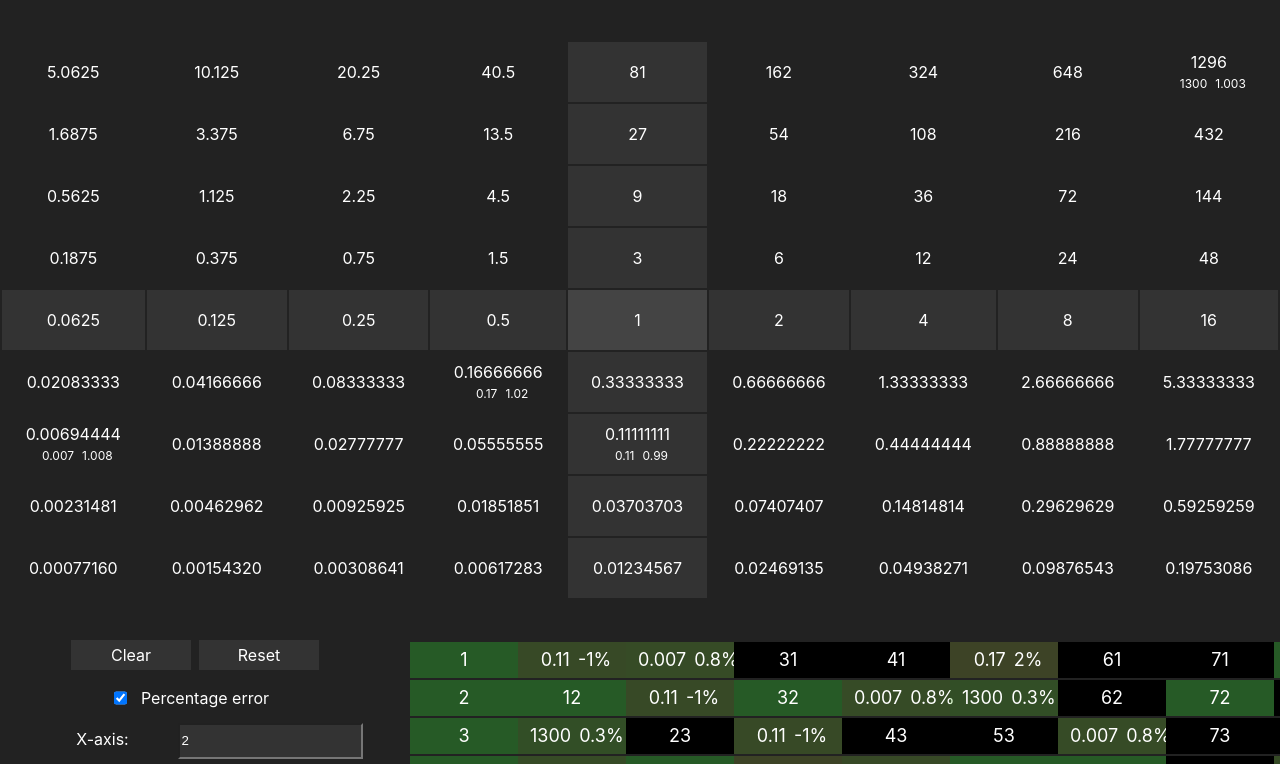
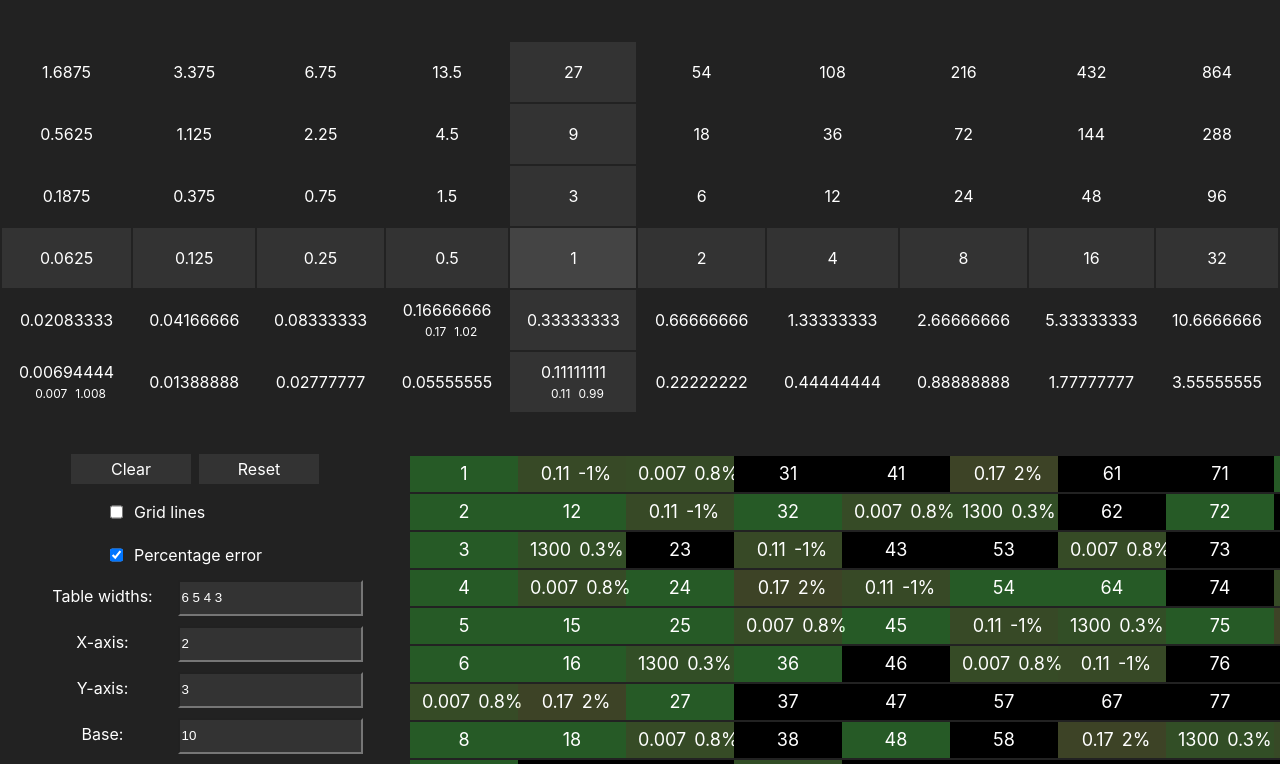
Before and after one commit to gla23/factor-axes, a React (Vite) app: page / in a window 1280 px wide. Shown: the top 764 px of the page. Built offline with nearby package versions, Linux system fonts and the light colour scheme.

Commit message:
Add grid lines and table dimensions

```diff
--- a/index.html
+++ b/index.html
@@ -12,10 +12,11 @@
     <title>Factor grid</title>
   </head>
   <body>
+    <script type="module" src="./src/index.tsx"></script>
     <noscript>You need to enable JavaScript to run this app.</noscript>
+    <div id="root"></div>
     <div id="modalRoot"></div>
-    <div id="root"></div>
-    <script type="module" src="./src/index.tsx"></script>
+
     <!--
       This HTML file is a template.
       If you open it directly in the browser, you will see an empty page.
--- a/src/App.css
+++ b/src/App.css
@@ -23,6 +23,7 @@ td.column0 {
 td.data0-0 {
   background-color: #444;
 }
+
 .control {
   width: 120px;
   /* height: 30px;
--- a/src/App.tsx
+++ b/src/App.tsx
@@ -40,8 +40,11 @@ function App() {
   const [base, setBase] = useState(10);
   const [xAxis, setXAxis] = useState(2);
   const [yAxis, setYAxis] = useState(3);
-  const [tableWidth, setTableWidth] = useState(9);
+  const [tableWidths, setTableWidths] = useState<(number | undefined)[]>([
+    6, 5, 4, 3,
+  ]);
   const [percentageError, setPercentageError] = useState(true);
+  const [gridLines, setGridLines] = useState(false);
 
   const [estimation, setEstimation] = useState<null | Estimation>();
   const [estimations, setEstimations] = useState<Estimations>(() => {
@@ -53,12 +56,13 @@ function App() {
     localStorage.setItem("estimations", JSON.stringify(estimations));
   });
 
+  const [x = 6, xN = 5, y = 4, yN = 3] = tableWidths;
   const stuff: Data[][] = [];
-  for (let i = 0; i < tableWidth; i++) {
+  for (let i = 0; i < y + yN - 1; i++) {
     stuff[i] = [];
-    for (let j = 0; j < tableWidth; j++) {
-      const row = -i + Math.floor(tableWidth / 2);
-      const column = j - Math.floor(tableWidth / 2);
+    for (let j = 0; j < x + xN - 1; j++) {
+      const row = y - 1 - i;
+      const column = j - xN + 1;
       const number = Math.pow(yAxis, row) * Math.pow(xAxis, column);
       stuff[i][j] = {
         number: number.toString(base).slice(0, 10),
@@ -67,25 +71,30 @@ function App() {
       };
     }
   }
+
   return (
     <div className="App">
-      <table style={{ width: "100vw", textAlign: "center" }}>
+      <table
+        style={{ width: "100vw", textAlign: "center", overflow: "hidden" }}
+      >
         <tbody>
-          {stuff.map((row, i) => (
+          {stuff.map((row, i, columns) => (
             <tr key={i}>
-              {row.map((data, j) => (
+              {row.map((data, j, rows) => (
                 <GridElement
                   key={j}
                   data={data}
                   estimations={estimations}
                   setEstimation={setEstimation}
+                  gridDimensions={tableWidths}
+                  gridLines={gridLines}
                 />
               ))}
             </tr>
           ))}
         </tbody>
       </table>
-      <Modal open={!!estimation} close={() => setEstimation(null)}>
+      <Modal open={!!estimation} close={() => setEstimation(undefined)}>
         <div style={{ paddingLeft: "24px" }}>
           <h2>Add estimation</h2>
           Estimate {estimation?.number} as{" "}
@@ -131,17 +140,57 @@ function App() {
           </div>
           <div>
             <input
+              id="gridLines"
+              type="checkbox"
+              checked={gridLines}
+              onChange={(e) => setGridLines((v) => !v)}
+            />
+            <label
+              style={{
+                verticalAlign: "top",
+                textAlign: "left",
+                marginLeft: 8,
+                marginTop: 8,
+              }}
+              htmlFor="gridLines"
+            >
+              Grid lines
+            </label>
+          </div>
+          <div>
+            <input
               id="percentage"
               type="checkbox"
               checked={percentageError}
               onChange={(e) => setPercentageError((v) => !v)}
             />
             <label
-              style={{ verticalAlign: "top", marginTop: 8 }}
+              style={{
+                verticalAlign: "top",
+                textAlign: "left",
+                marginLeft: 8,
+                marginTop: 8,
+              }}
               htmlFor="percentage"
             >
               Percentage error
             </label>
+          </div>
+          <div>
+            <label>Table widths:</label>
+            <input
+              type="text"
+              value={tableWidths.join(" ")}
+              onChange={(e) => {
+                const value = e.target.value;
+                const strings = value.split(" ");
+                setTableWidths(
+                  strings.flatMap((string) =>
+                    string === "" ? [undefined] : [parseInt(string)]
+                  )
+                );
+              }}
+            />
           </div>
           <div>
             <label>X-axis:</label>
@@ -158,15 +207,6 @@ function App() {
               type="text"
               value={yAxis}
               onChange={(e) => setYAxis(parseInt(e.target.value))}
-            />
-          </div>
-
-          <div>
-            <label>Table width:</label>
-            <input
-              type="text"
-              value={tableWidth}
-              onChange={(e) => setTableWidth(parseInt(e.target.value))}
             />
           </div>
           <div>
--- a/src/GridElement.tsx
+++ b/src/GridElement.tsx
@@ -1,19 +1,41 @@
 import { useState } from "react";
 import { Data, Estimations, Estimation, removeFluff } from "./App";
 
+const lineHeight = 150;
+const Line = (props: { horizontal?: boolean; color: string }) => {
+  const { horizontal, color } = props;
+  return (
+    <div
+      style={{
+        position: "absolute",
+        transform: `translate${horizontal ? "Y" : "X"}(-50%)`,
+        [horizontal ? "bottom" : "left"]: "50%",
+        [horizontal ? "right" : "bottom"]: -lineHeight / 2,
+        [horizontal ? "height" : "width"]: "2px",
+        [horizontal ? "width" : "height"]: lineHeight,
+        backgroundColor: color,
+        zIndex: 2,
+      }}
+    />
+  );
+};
 export const GridElement = (props: {
   data: Data;
   estimations: Estimations;
   setEstimation: (estimation: Estimation) => void;
+  gridDimensions: (number | undefined)[];
+  gridLines: boolean;
 }) => {
   const [hover, setHover] = useState(false);
   const { estimations, data, setEstimation } = props;
   const est = estimations[data.i]?.[data.j];
 
   const error = est ? est / parseFloat(data.number) : null;
+  const [x = 6, xN = 5, y = 4, yN = 3] = props.gridDimensions;
 
   return (
     <td
+      style={{ position: "relative" }}
       onMouseEnter={() => setHover(true)}
       onMouseLeave={() => setHover(false)}
       className={`row${data.i} column${data.j} data${data.i}-${data.j}`}
@@ -23,6 +45,20 @@ export const GridElement = (props: {
           estimation: est ? String(est) : "",
         })
       }
+    >
+      {props.gridLines &&
+        data.i < y &&
+        ((data.j % 4 === 0 && <Line color="#060" />) ||
+          (data.j % 2 === 0 && <Line color="#404040" />))}
+      {props.gridLines &&
+        data.j < x - 1 &&
+        ((data.i % 4 === 0 && <Line color="#060" horizontal />) ||
+          (data.i % 2 === 0 && <Line color="#404040" horizontal />))}
+      <span
+        style={{
+          zIndex: 4,
+          position: "relative",
+        }}
       >
         {data.number}
         {est && error ? (
@@ -34,6 +70,7 @@ export const GridElement = (props: {
             </span>
           </>
         ) : null}
+      </span>
     </td>
   );
 };
--- a/src/Modal.tsx
+++ b/src/Modal.tsx
@@ -34,16 +34,18 @@ export const Modal = (props: ModalProps) => {
               width: "100vw",
               height: "100vh",
               backgroundColor: "black",
+              zIndex: "100",
             }}
             onClick={props.close}
           />
         )
       )}
       {modalTransition((style, item) =>
-        item ? (
+        !item ? null : (
           <animated.div
             className="modal"
             style={{
+              zIndex: "100",
               position: "fixed",
               ...style,
               maxWidth: "80vw",
@@ -74,7 +76,7 @@ export const Modal = (props: ModalProps) => {
             )}
             {props.children}
           </animated.div>
-        ) : null
+        )
       )}
     </>,
     modalRoot
```
Lines whose indentation alone changed are shown as unchanged.
